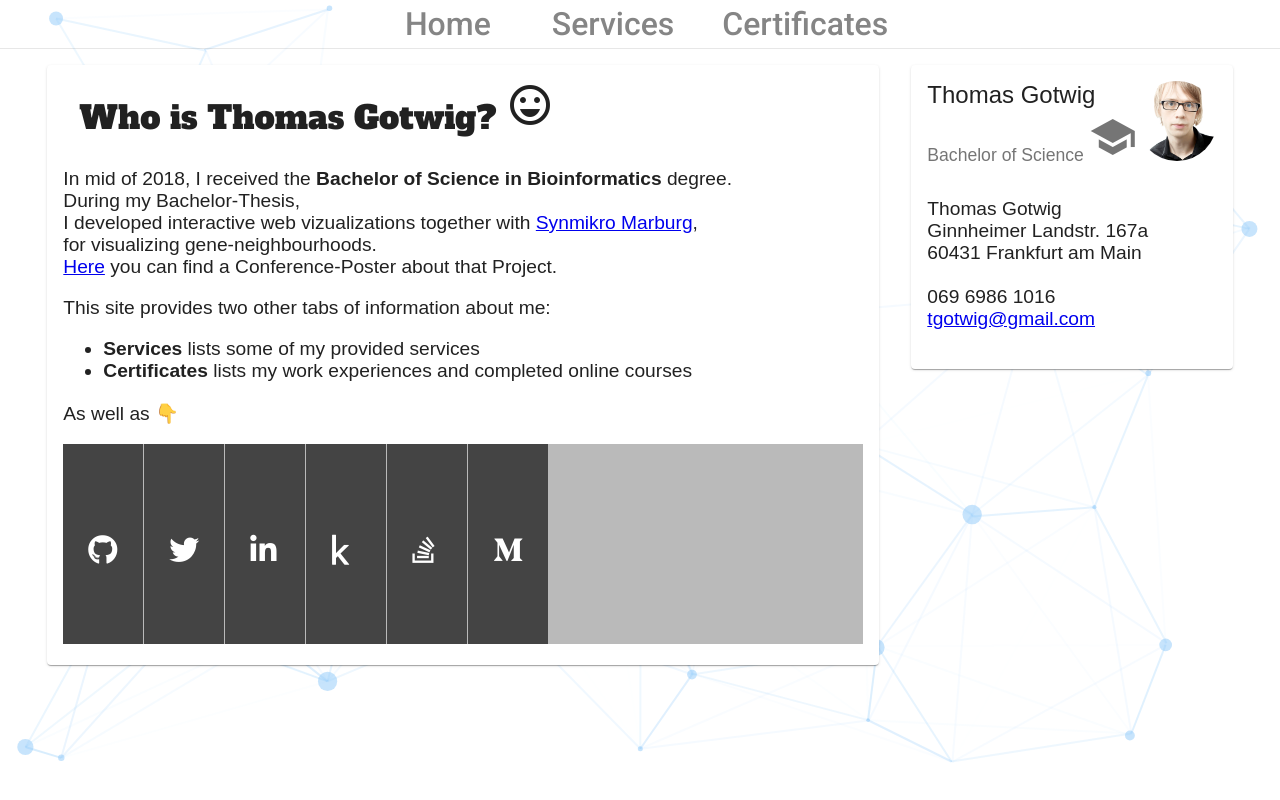
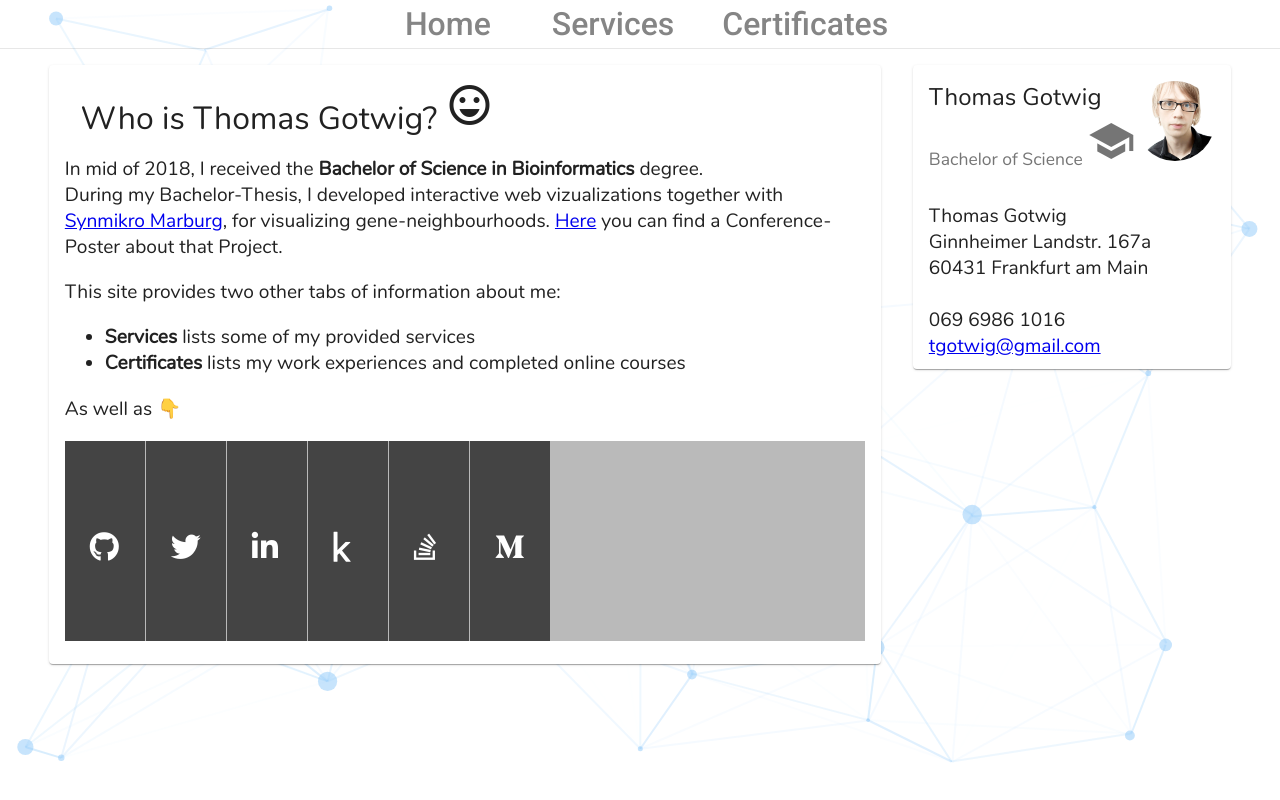
Before and after one commit to tgotwig/tgotwig, an Angular app: page /home in a window 1280 px wide. Shown: the top 800 px of the page. Built offline with nearby package versions, Linux system fonts and the light colour scheme.

Commit message:
Switch to Nunito font

```diff
--- a/src/app/app.component.scss
+++ b/src/app/app.component.scss
@@ -2,7 +2,6 @@
   height: 100%;
 }
 #wrapper {
-  height: calc(100% - 48px);
   padding: 1rem 1rem;
 }
 #particles-js-canvas-el {
--- a/src/app/components/home/home.component.html
+++ b/src/app/components/home/home.component.html
@@ -1,6 +1,6 @@
 <mat-card id="left">
   <mat-card-header>
-    <mat-card-title>Who is Thomas Gotwig?
+    <mat-card-title id="mainTitle">Who is Thomas Gotwig?
       <i class="material-icons">sentiment_very_satisfied</i>
     </mat-card-title>
   </mat-card-header>
@@ -9,10 +9,9 @@
       In mid of 2018, I received the
       <b>Bachelor of Science in Bioinformatics</b> degree. <br />
 
-      During my Bachelor-Thesis, <br />
-      I developed interactive web vizualizations together with
-      <a href="https://synmikro.com/">Synmikro Marburg</a>, <br />
-      for visualizing gene-neighbourhoods. <br />
+      During my Bachelor-Thesis, I developed interactive web vizualizations together with
+      <a href="https://synmikro.com/">Synmikro Marburg</a>,
+      for visualizing gene-neighbourhoods.
       <a href="../../assets/pdf/synmikro.pdf" target="_blank">Here</a> you can
       find a Conference-Poster about that Project.
     </p>
--- a/src/app/components/home/home.component.scss
+++ b/src/app/components/home/home.component.scss
@@ -16,13 +16,8 @@
   margin-bottom: 1rem;
   height: 17rem;
 }
-.container {
-  width: 100%;
-}
-header h1 {
-  color: #fff;
-  margin-bottom: 10px;
-  text-align: center;
+#mainTitle {
+  margin: 0;
 }
 .accordion {
   background: #bababa;
--- a/src/styles.scss
+++ b/src/styles.scss
@@ -9,12 +9,13 @@ address,
 div,
 li {
   font-size: 1.2rem;
-  font-family: "Fira Sans", sans-serif;
+  font-family: "Nunito", sans-serif;
   font-style: normal;
 }
 .mat-card-header .mat-card-title {
   font-size: 2rem;
-  font-family: "Alfa Slab One", cursive;
+  font-family: "Nunito", cursive;
+  margin: 0;
 }
 .mat-card-content > :last-child:not(.mat-card-footer),
 .mat-card > :last-child:not(.mat-card-footer) {
@@ -31,10 +32,10 @@ body {
   font-family: Roboto, "Helvetica Neue", sans-serif;
 }
 @font-face {
-  font-family: "Alfa Slab One";
-  src: url("./assets/webfonts/AlfaSlabOne-Regular.ttf");
-}
-@font-face {
   font-family: "Roboto";
   src: url("./assets/webfonts/Roboto-Regular.ttf");
 }
+@font-face {
+  font-family: "Nunito";
+  src: url("./assets/webfonts/Nunito-Regular.ttf");
+}
```
Also changed, not shown: src/app/app.component.html (+5 -6 lines), src/assets/webfonts/AlfaSlabOne-Regular.ttf (deleted), src/assets/webfonts/Nunito-Regular.ttf (added).
